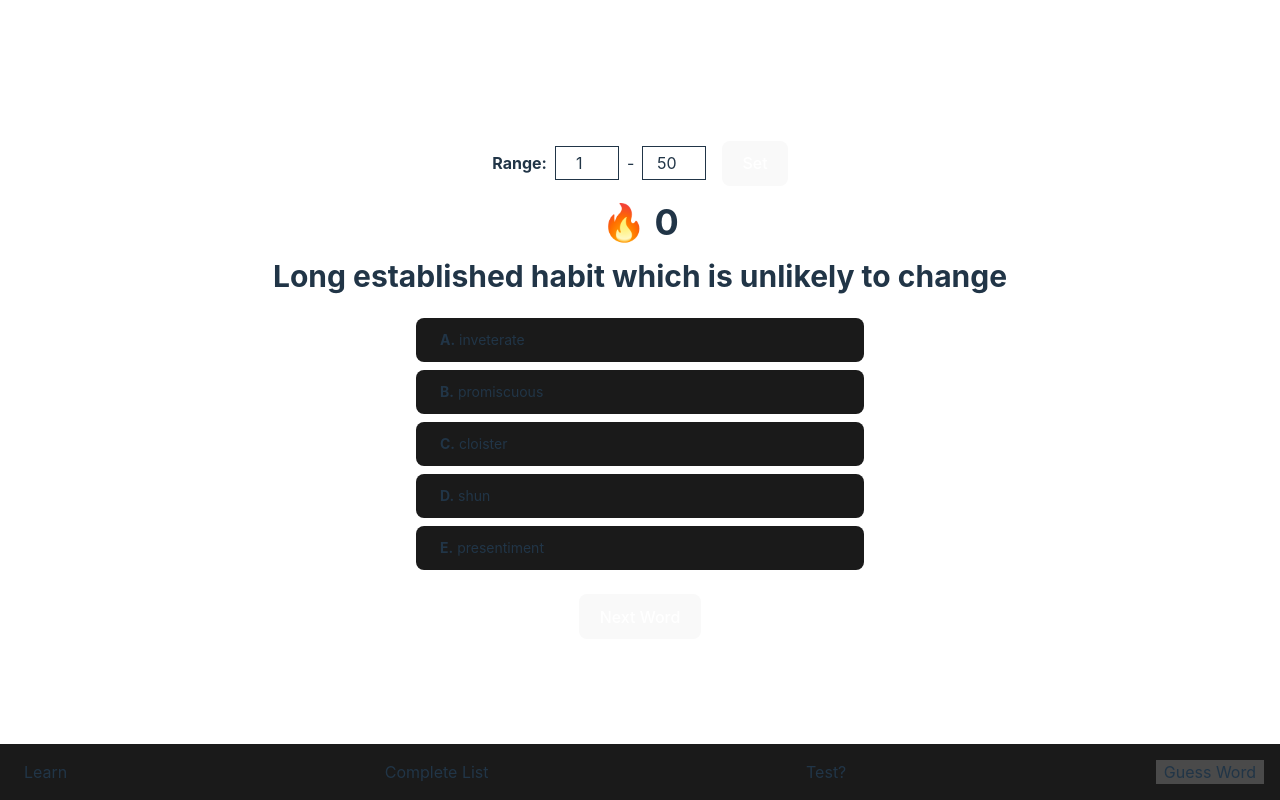
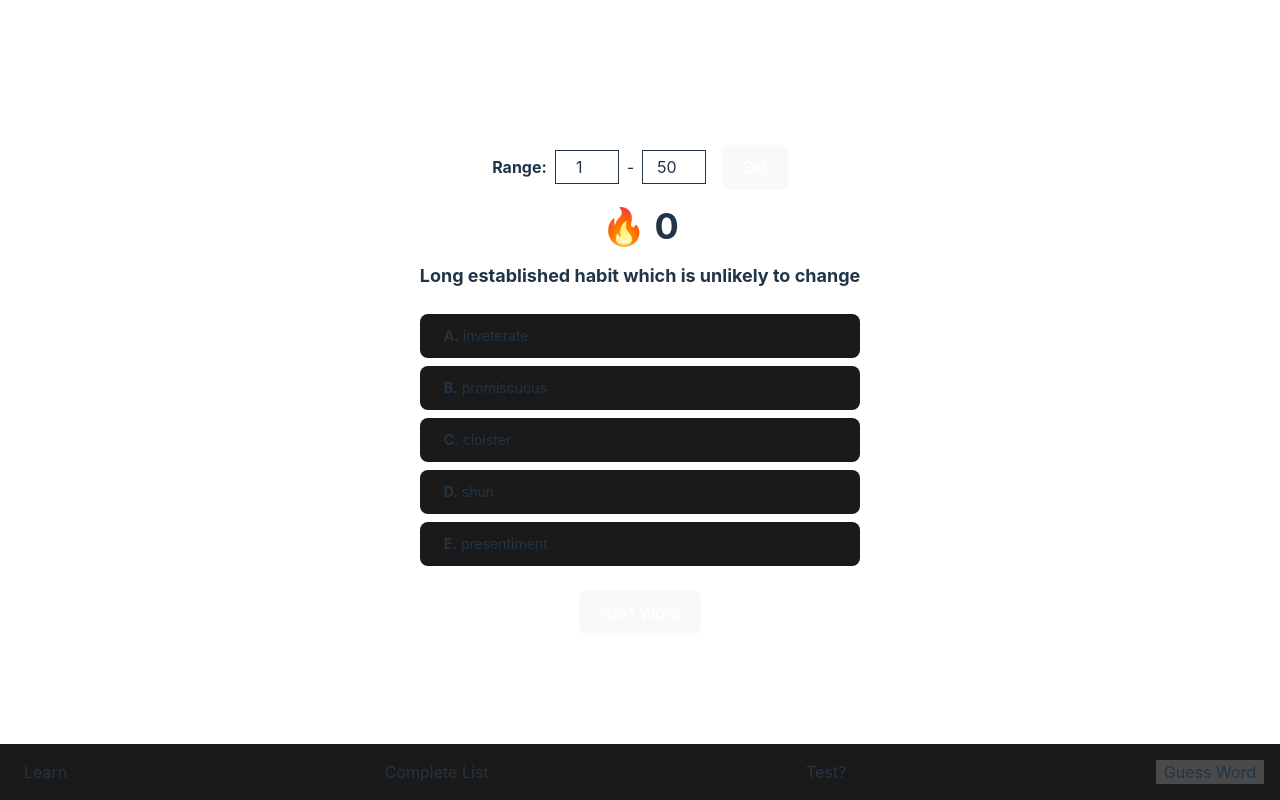
Before and after one commit to AvinashPayak/vocab-trainer, a Vue app: page / in a window 1280 px wide. Both pictures are taken after a click on the item "Guess Word". Built offline with nearby package versions, Linux system fonts and the light colour scheme.

Commit message:
fixed font size

```diff
--- a/src/components/GuessWord.vue
+++ b/src/components/GuessWord.vue
@@ -25,7 +25,7 @@
         </button>
       </div>
       <h2 class="text-4xl font-bold mb-4">🔥 {{ streak }}</h2>
-      <p class="text-3xl font-bold mb-6">{{ currentWord.meaning }}</p>
+      <p class="text-lg font-bold mb-6">{{ currentWord.meaning }}</p>
 
       <div
         v-for="(option, index) in options"
```
